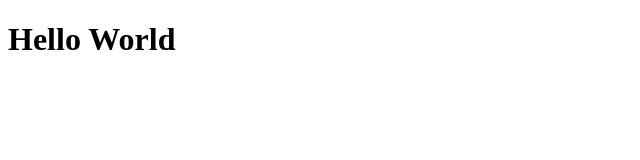
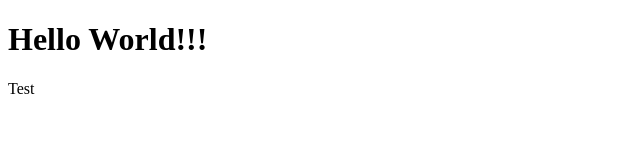
Before and after one commit to 0ctaver/hello-world, a plain HTML site: page index.html in a window 1280 px wide. Shown: the full height of the page, 0-640 px from the left. Drawn offline with Linux system fonts and the light colour scheme.

Commit message:
Made some changes

```diff
--- a/index.html
+++ b/index.html
@@ -4,6 +4,7 @@
 <title>test</title>
 </head>
 <body>
-<h1>Hello World</h1>
+<h1>Hello World!!!</h1>
+<p>Test</p>
 </body>
 </html>
```
